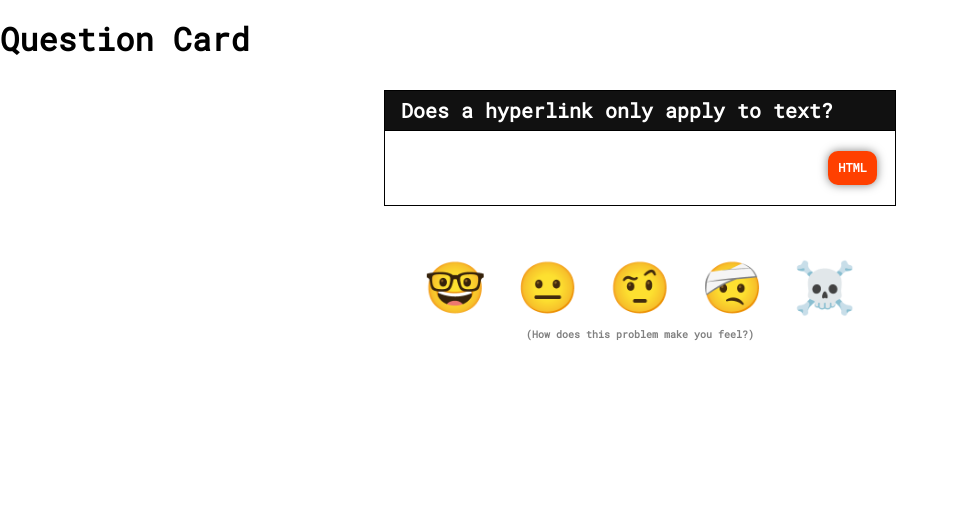
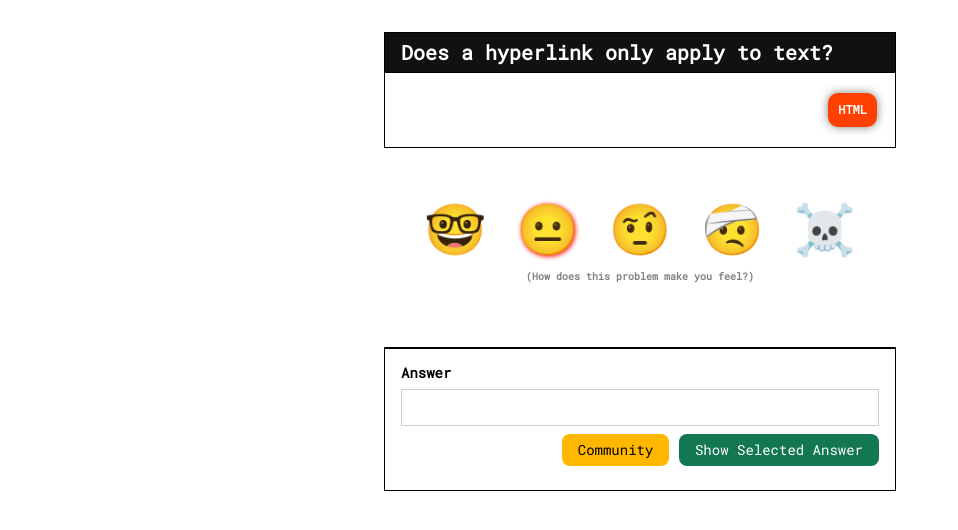
Before and after one commit to professionalzack/flashr, a Django app: page /question/1 in a window 1280 px wide. Shown: the part 64-594 px from the top of the page, without its empty margins (0-958 px from the left). Run offline with Django 3.2, Linux system fonts and the light colour scheme; a user stored in the database is signed in; data comes from the database, SQL or seed files in the repository; some libraries are stand-ins or nearby versions.

Commit message:
community cards link

```diff
--- a/db.json
+++ b/db.json
@@ -17,12 +17,12 @@
   {"model": "flashr.pain", "pk": 4, "fields": {"profile": 25, "question": 3, "level": 4, "time_stamp" : "2019-05-22T01:00:00+03:00"}},
   {"model": "flashr.pain", "pk": 5, "fields": {"profile": 25, "question": 2, "level": 1, "time_stamp" : "2019-05-20T01:00:00+03:00"}},
   {"model": "flashr.answer", "pk": 1, "fields": {"author": 25, "question": 1, "public": "True", "content": "This is an answer"}},
-  {"model": "flashr.answer", "pk": 2, "fields": {"author": 25, "question": 1, "public": "True", "content": "This is another answer"}},
+  {"model": "flashr.answer", "pk": 2, "fields": {"author": 25, "question": 4, "public": "True", "content": "This is another answer"}},
   {"model": "flashr.answer", "pk": 3, "fields": {"author": 25, "question": 2, "public": "True", "content": "Answers for days"}},
-  {"model": "flashr.answer", "pk": 4, "fields": {"author": 25, "question": 2, "public": "True", "content": "Do you know the answer?"}},
+  {"model": "flashr.answer", "pk": 4, "fields": {"author": 25, "question": 5, "public": "True", "content": "Do you know the answer?"}},
   {"model": "flashr.answer", "pk": 5, "fields": {"author": 25, "question": 3, "public": "True", "content": "I hope you are having a great day"}},
   {"model": "flashr.vote", "pk": 1, "fields": {"profile": 25, "answer": 1, "vote": 1}},
-  {"model": "flashr.vote", "pk": 2, "fields": {"profile": 25, "answer": 1, "vote": 1}},
+  {"model": "flashr.vote", "pk": 2, "fields": {"profile": 25, "answer": 4, "vote": 1}},
   {"model": "flashr.vote", "pk": 3, "fields": {"profile": 25, "answer": 2, "vote": -1}},
   {"model": "flashr.vote", "pk": 4, "fields": {"profile": 25, "answer": 3, "vote": 1}}
 ]
--- a/flashr/views.py
+++ b/flashr/views.py
@@ -19,9 +19,23 @@ def landing(request):
 #Questions
 @login_required
 def question_show(request, pk):
-  question = Question.objects.get(pk=pk)
-  card_tags = question.tags.all()
-  return render(request, 'flashr/card.html', {'question': question, 'card_tags': card_tags})
+  profile = request.user.profile
+  card = Question.objects.get(pk=pk)
+  card_tags = card.tags.all()
+  values = {'question': card, 'card_tags': card_tags}
+  try: #adds user's previous answer if present
+    current_answer = Answer.objects.get(author=profile, question=card)
+    print(current_answer)
+    values['current_answer'] = current_answer
+  except ObjectDoesNotExist:
+    pass
+
+  try: #updates values to include most recent pain if applicable
+    pain = Pain.objects.filter(profile=profile, question=card).latest('time_stamp')#.order_by('-time_stamp')[0:1].get()
+    values['pain'] = pain
+  except ObjectDoesNotExist:
+    pass
+  return render(request, 'flashr/card.html', values)
 
 #Deck
 ##show one deck item
@@ -38,7 +52,7 @@ def deck_show(request, tag, idx):
   if idx == count:
     values['last_card'] = True
 
-  try:
+  try: #adds user's previous answer if present
     current_answer = Answer.objects.get(author=profile, question=card)
     values['current_answer'] = current_answer
   except ObjectDoesNotExist:
--- a/static/js/main.js
+++ b/static/js/main.js
@@ -19,10 +19,10 @@ function showAnswer(e) {
   $('.hiders').fadeIn()
   if ($x.css('display') === "none") {
     $x.fadeIn();
-    $button.text("Hide Previous Answer");
+    $button.text("Hide Selected Answer");
   } else {
     $x.fadeOut();
-    $button.text("Show Previous Answer");
+    $button.text("Show Selected Answer");
   }
 }
 // function showAnswer(e) {
@@ -124,12 +124,14 @@ sendVote = e => {
 // Sending an Awnser
 sendAnswer = () => {
   let ansArr = $('.answerform').serializeArray();
-  if(ansArr[0].value === ''){
+  let val = ansArr.pop().value
+  console.log(ansArr)
+  if(val === ''){
     alert('still havent handled empty answer response, zack ?')
   }else{
     answer = {
       "public":ansArr.length,
-      "content": ansArr[0].value,
+      "content": val,
       "question_id":$('.question')[0].id
     }
     $('#current-answer>h4').text(answer.content) //optimistic update :)
@@ -158,11 +160,19 @@ function create_post(url, data,
     });
 }
 
+endOfTheLine = () => {
+  if(confirm('//MAKE THIS A MODAL WITH A FUN GIF THANKS//\nhead back to profile?')){$(location).attr('href','/accounts/profile')}
+}
+
 // Event Listeners
 $('.pain-chart').on('click', 'a', sendPain);
 $('.vote').on('click', sendVote);
 $('#showAnswer').on('click', showAnswer)
 $('#sendAnswer').on('click', sendAnswer)
+$('.deck-end').on('click', endOfTheLine)
+
+
+
 
 
 // $(document).ready(function(){
--- a/templates/flashr/card.html
+++ b/templates/flashr/card.html
@@ -3,9 +3,8 @@
 {% block content %}
 <main>
   {% if deck_idx %}
-    <h1>Deck Card {{ deck_idx }} </h1>
-  {% else %}
-    <h1>Question Card</h1>
+    <h1>{{ tag.content }} </h1>
+  {%comment%}<!-- {% else %}<h1>Question Card</h1> -->{% endcomment %}
   {% endif %}
 
   <h4 class="question" id={{question.id}}></h4>
@@ -55,7 +54,7 @@
             Previous Question
           </a>
         {% else %}
-          <a class="f6 link dim br-pill ph3 pv2 mb2 dib white bg-mid-gray"
+          <a class="f6 br-pill ph3 pv2 mb2 dib bg-mid-gray"
             style="cursor: not-allowed">
             Previous
           </a>
@@ -63,9 +62,9 @@
       </div>
       <div class="next">
         {% if last_card %}
-          <a class="f6 link dim br-pill ph3 pv2 mb2 dib white bg-mid-gray"
-            style="cursor: pointer"
-            onclick="alert('congratulations, you have completed the deck'); window.location.href='{% url 'profile' %}'">
+          <a class="deck-end f6 link dim br-pill ph3 pv2 mb2 dib white bg-mid-gray"
+            style="cursor: pointer" id={{tag.content}}
+          >
             Complete Deck
           </a>
         {% else %}
@@ -76,64 +75,59 @@
         {% endif %}
       </div>
     </div>
+    {% endif %}
 
-    <!-- <form class="answerform"> -->
     <article class="center mw5 mw6-ns hidden ba mv4">
-      <h1 class="f4 bg-near-black white mv0 pv2 ph3">Answer Box</h1>
+      <!-- <h1 class="f4 bg-near-black white mv0 pv2 ph3">Answer Box</h1> -->
       <div class="pa3 bt">
         <label for="answercontent" class="f6 b db mb2">
           Answer
-          <span class="normal black-60">(Explain if needed)</span>
+          <span class="normal black-60 tr">
+              <span style="color: white">(Explain if needed)</span>
+              <label for="private" class="hiders f6 black-60 db mb2">
+                  make your answer private?
+                  <input type="checkbox" class="answerform hiders" name="private" id="private">
+              </label>
+          </span>
         </label>
         <input
           id="answercontent"
           name="answercontent"
-          class="input-reset ba b--black-20 pa2 mb2 db w-100"
+          class="answerform input-reset ba b--black-20 pa2 mb2 db w-100"
           type="text"
           aria-describedby="answer content"
         />
 
         <div class="tr">
-          <label for="private" class="f6 black-60 db mb2">
-            make you answer private?
-            <input type="checkbox" class="answerform hiders" name="private" id="private">
-          </label>
-
-          <!-- <small id="name-desc" class="f6 black-60 db mb2"
-            >Write the answer in code form with explanations.</small
-            > -->
-          <!-- </form> -->
-          <a id="sendAnswer"
-            class="hiders f6 link dim br3 ph3 pv2 mb2 dib white bg-mid-gray"
-            href="#0">
-            Save Answer
+          <a id="community-chest"
+          class="f6 link dim br3 ph3 pv2 mb2 dib white bg-gold"
+          href="{% url 'card_community' pk=question.id %}">
+          Community
           </a>
           {% if current_answer %}
           <a id="showAnswer"
             class="answer-toggler f6 link dim br3 ph3 pv2 mb2 dib white bg-dark-green"
-            href="#0">
-          Show Previous Answer
+          >
+          Show Selected Answer
           </a>
           {% endif %}
-          <div class="answer-methods"></div>
-          <small class=" f6 black-60 db mb2">
+
+          <a id="sendAnswer"
+          class="hiders f6 link dim br3 ph3 pv2 mb2 dib white bg-mid-gray"
+          >
+          Save New Answer
+          </a>
+
+          <!-- <div class="answer-methods"></div> -->
+          <!-- <small class=" f6 black-60 db mb2">
               Save this answer as your answer?
-          </small>
+          </small> -->
         </div>
         <div class="answer-box" id="current-answer">
             <h4>{{ current_answer.content }}</h4>
         </div>
       </div>
     </article>
-  {% endif %}
-
-  {% comment %}
-    <form method="POST" class="answer-form">
-      {% csrf_token %}
-      {{ form.as_p }}
-      <button type="submit" class="">Submit Answer</button>
-    </form>
-  {% endcomment %}
 
   {% block community %}
   {% endblock %}
```
